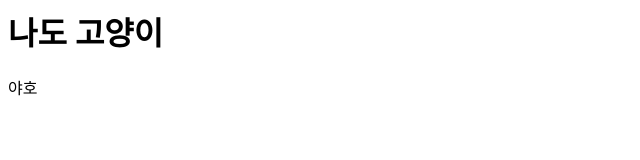
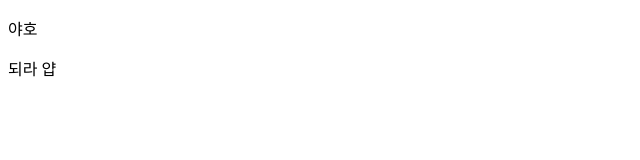
Before and after one commit to jjjjji0294/DD-2024-3-2.github.io, a plain HTML site: page index.html in a window 1280 px wide. Shown: the whole page, without its empty margins (0-640 px from the left). Drawn offline with Linux system fonts and the light colour scheme.

Commit message:
Update index.html

```diff
--- a/index.html
+++ b/index.html
@@ -1,10 +1,11 @@
+<!DOCTYPE html>
 <html>
 <head>
     <meta charset="utf-8">
     <title>과제 끝!!</title>
 </head>
 <body>
-    <h1>나도 고양이</h1>
-    <p>야호</p>
+    <p id="title">야호</p>
+    <p>되라 얍 </p>
 </body>
 </html>
```
